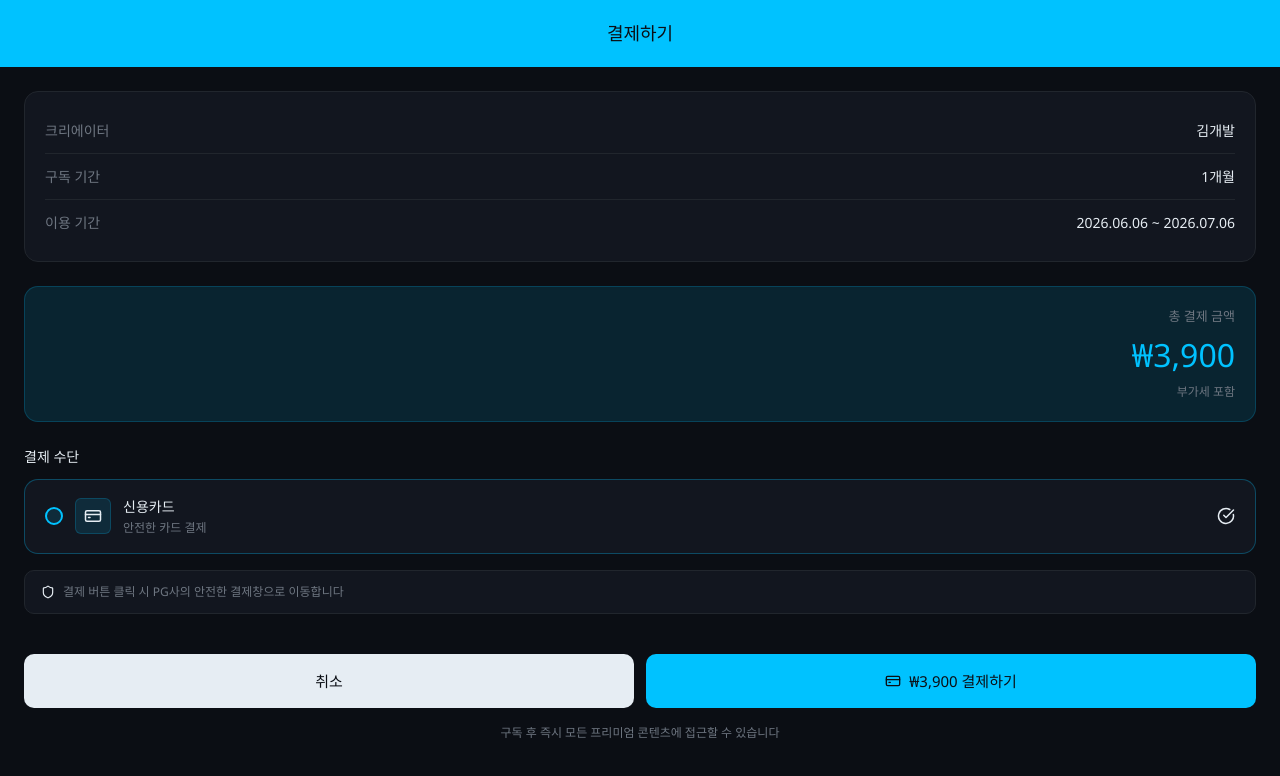
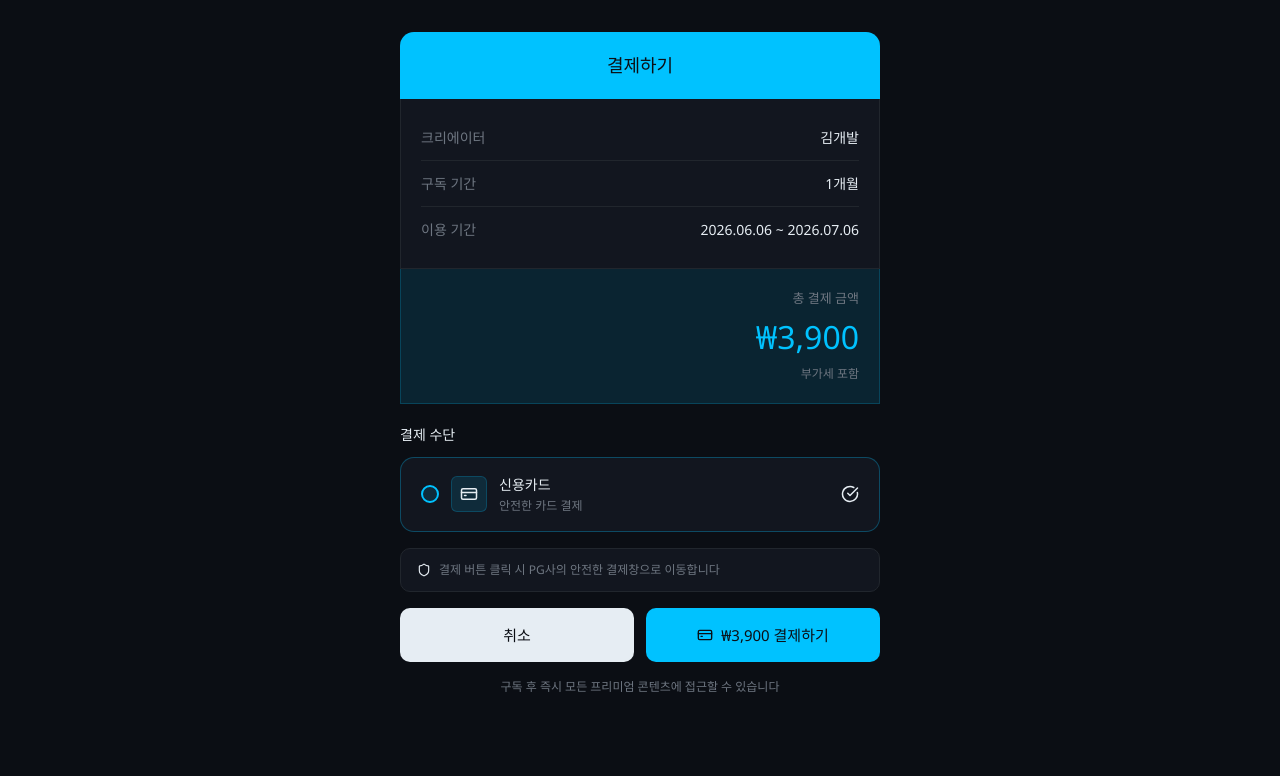
Before and after one commit to debuggers-errorlog/ErrorLog, a React (Vite) app in the folder frontend/: page /subscriptions/1/payment in a window 1280 px wide. Shown: the top 776 px of the page. Built offline with nearby package versions, Linux system fonts and the light colour scheme; sample sign-in values are in the browser's storage.

Commit message:
feat:jwt 연동 추가수정 및 fe 중앙정렬

```diff
--- a/frontend/package.json
+++ b/frontend/package.json
@@ -11,6 +11,7 @@
   },
   "dependencies": {
     "axios": "^1.17.0",
+    "jwt-decode": "^4.0.0",
     "lucide-react": "^1.17.0",
     "markdown-it": "^14.2.0",
     "react": "^19.2.6",
@@ -19,8 +20,8 @@
     "react-markdown-editor-lite": "^1.4.2",
     "react-router-dom": "^7.17.0",
     "react-syntax-highlighter": "^16.1.1",
-    "styled-components": "^6.4.2",
-    "recharts": "^3.8.1"
+    "recharts": "^3.8.1",
+    "styled-components": "^6.4.2"
   },
   "devDependencies": {
     "@eslint/js": "^10.0.1",
--- a/frontend/src/pages/SubscriptionPaymentPage.jsx
+++ b/frontend/src/pages/SubscriptionPaymentPage.jsx
@@ -7,13 +7,27 @@ import { cancelPayment } from '../api/paymentApi';
 const Page = styled.div`
   background: ${({ theme }) => theme.colors.bg};
   min-height: 100vh;
+  width: 100%;
+  padding: 2rem;
   color: ${({ theme }) => theme.colors.text};
+  box-sizing: border-box;
+`;
+
+const Content = styled.div`
+  max-width: 1200px;
+  margin: 0 auto;
+`;
+
+const CardWrapper = styled.div`
+  max-width: 480px;
+  margin: 0 auto;
 `;
 
 const Header = styled.div`
   background: ${({ theme }) => theme.colors.accent};
   padding: 1.25rem 2rem;
   text-align: center;
+  border-radius: ${({ theme }) => theme.radius.lg} ${({ theme }) => theme.radius.lg} 0 0;
 `;
 
 const HeaderTitle = styled.h2`
@@ -25,10 +39,11 @@ const HeaderTitle = styled.h2`
 
 const OrderCard = styled.div`
   background: ${({ theme }) => theme.colors.bgElevated};
-  margin: 1.5rem;
-  border-radius: ${({ theme }) => theme.radius.lg};
+  margin-top: 0;
+  border-radius: 0;
   padding: 1.25rem;
   border: 1px solid ${({ theme }) => theme.colors.border};
+  border-top: none;
 `;
 
 const OrderRow = styled.div`
@@ -56,8 +71,7 @@ const Divider = styled.div`
 const TotalCard = styled.div`
   background: ${({ theme }) => theme.colors.accentDim};
   border: 1px solid ${({ theme }) => theme.colors.accent}33;
-  border-radius: ${({ theme }) => theme.radius.lg};
-  margin: 0 1.5rem 1.5rem;
+  border-top: none;
   padding: 1.25rem;
   display: flex;
   flex-direction: column;
@@ -86,15 +100,13 @@ const SectionTitle = styled.div`
   font-size: 14px;
   font-weight: 500;
   color: ${({ theme }) => theme.colors.text};
-  padding: 0 1.5rem;
-  margin-bottom: 0.75rem;
+  margin: 1.25rem 0 0.75rem;
 `;
 
 const PaymentMethod = styled.div`
   background: ${({ theme }) => theme.colors.bgElevated};
   border: 1px solid ${({ theme }) => theme.colors.accent}4d;
   border-radius: ${({ theme }) => theme.radius.lg};
-  margin: 0 1.5rem;
   padding: 1rem 1.25rem;
   display: flex;
   align-items: center;
@@ -144,7 +156,7 @@ const NoticeBox = styled.div`
   display: flex;
   align-items: center;
   gap: 0.5rem;
-  margin: 1rem 1.5rem;
+  margin: 1rem 0;
   padding: 0.75rem 1rem;
   background: ${({ theme }) => theme.colors.bgElevated};
   border: 1px solid ${({ theme }) => theme.colors.border};
@@ -157,7 +169,6 @@ const NoticeText = styled.span`
 `;
 
 const BtnArea = styled.div`
-  padding: 1.5rem;
   margin-top: 1rem;
 `;
 
@@ -212,7 +223,7 @@ export function SubscriptionPaymentPage() {
     try {
       await subscribe(Number(creatorId));
       alert("구독 결제가 완료되었습니다!");
-      navigate(`/creator/${creatorId}`); // 크리에이터 프로필 경로 확정 후 교체
+      navigate(`/creator/${creatorId}`);
     } catch {
       alert("결제에 실패했습니다.");
     }
@@ -225,7 +236,7 @@ export function SubscriptionPaymentPage() {
       console.error(e);
     } finally {
       alert("결제가 취소되었습니다.");
-      navigate(`/creator/${creatorId}`); // 크리에이터 프로필 경로 확정 후 교체
+      navigate(`/creator/${creatorId}`);
     }
   };
 
@@ -237,6 +248,8 @@ export function SubscriptionPaymentPage() {
 
   return (
       <Page>
+        <Content>
+          <CardWrapper>
             <Header>
               <HeaderTitle>결제하기</HeaderTitle>
             </Header>
@@ -294,6 +307,8 @@ export function SubscriptionPaymentPage() {
               </BtnRow>
               <FooterText>구독 후 즉시 모든 프리미엄 콘텐츠에 접근할 수 있습니다</FooterText>
             </BtnArea>
+          </CardWrapper>
+        </Content>
       </Page>
   );
 }
--- a/frontend/src/pages/Subscriptionsettingspage.jsx
+++ b/frontend/src/pages/Subscriptionsettingspage.jsx
@@ -2,14 +2,22 @@ import { useEffect, useState } from "react";
 import { useNavigate } from "react-router-dom";
 import { Settings, Save } from "lucide-react";
 import styled from "styled-components";
+import { jwtDecode } from "jwt-decode";
 import { getSubscriptionSettings, createSubscriptionSettings, updateSubscriptionSettings }
     from '../api/subscriptionApi';
 
 const Page = styled.div`
   background: ${({ theme }) => theme.colors.bg};
   min-height: 100vh;
+  width: 100%;
   padding: 2rem;
   color: ${({ theme }) => theme.colors.text};
+  box-sizing: border-box;
+`;
+
+const Content = styled.div`
+  max-width: 600px;
+  margin: 0 auto;
 `;
 
 const Header = styled.div`
@@ -50,7 +58,6 @@ const Card = styled.div`
   border: 1px solid ${({ theme }) => theme.colors.border};
   border-radius: ${({ theme }) => theme.radius.lg};
   padding: 1.5rem;
-  max-width: 600px;
 `;
 
 const SectionTitle = styled.div`
@@ -86,6 +93,7 @@ const Input = styled.input`
   appearance: none;
   -webkit-appearance: none;
   -moz-appearance: textfield;
+  box-sizing: border-box;
   &:focus {
     border-color: ${({ theme }) => theme.colors.accent};
   }
@@ -102,6 +110,7 @@ const Textarea = styled.textarea`
   outline: none;
   resize: vertical;
   min-height: 100px;
+  box-sizing: border-box;
   &:focus {
     border-color: ${({ theme }) => theme.colors.accent};
   }
@@ -169,9 +178,9 @@ const MutedText = styled.p`
 export function SubscriptionSettingsPage() {
     const navigate = useNavigate();
 
-    const creatorId = 1; // JWT 연동 후 제거
-    //const token = localStorage.getItem('accessToken');
-    //const creatorId = token ? jwtDecode(token).userId : null;
+    //const creatorId = 1; // JWT 연동 후 제거
+    const token = localStorage.getItem("accessToken");
+    const creatorId = token ? jwtDecode(token).userId : null;
 
     const [price, setPrice] = useState("");
     const [description, setDescription] = useState("");
@@ -217,6 +226,7 @@ export function SubscriptionSettingsPage() {
 
     return (
         <Page>
+            <Content>
                 <Header>
                     <HeaderRow>
                         <div>
@@ -269,6 +279,7 @@ export function SubscriptionSettingsPage() {
                         </SaveBtn>
                     </BtnRow>
                 </Card>
+            </Content>
         </Page>
     );
 }
```
Also changed, not shown: 1 other file (tests, documents, lock files or other folders). Lines whose indentation alone changed are shown as unchanged.
